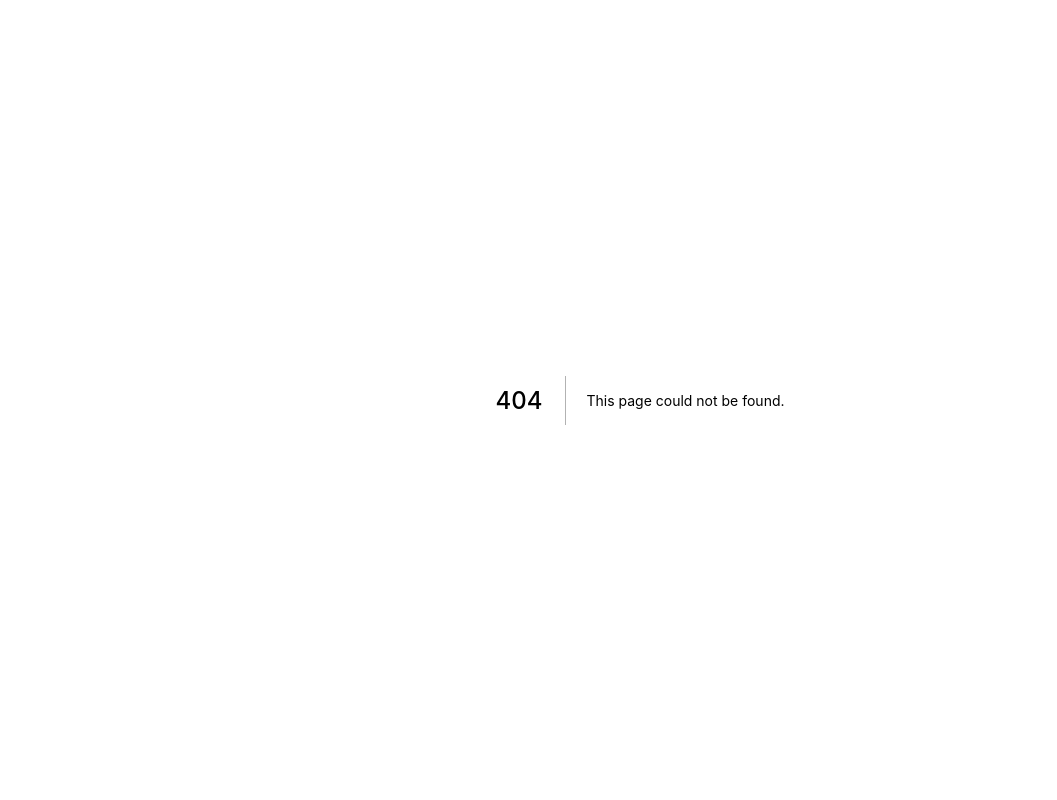
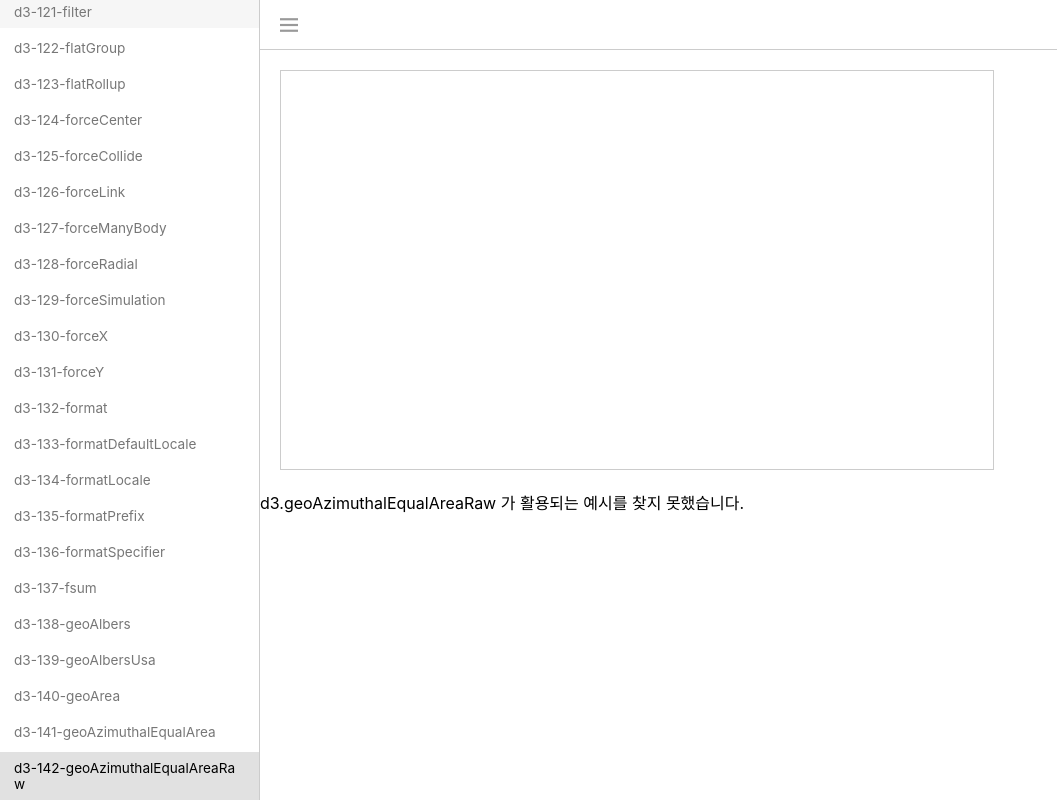
Before and after one commit to wisdomstar94/d3-research, a Next.js app: page /d3-example/d3-142-geoAzimuthalEqualAreaRaw in a window 1280 px wide. Before the commit this address had no page. Shown: the whole page, without its empty margins (0-1057 px from the left). Built offline with nearby package versions, Linux system fonts and the light colour scheme; no server answers.

Commit message:
d3-142-geoAzimuthalEqualAreaRaw 페이지 작성.

```diff
--- a/src/components/layouts/side-bar/side-bar.component.tsx
+++ b/src/components/layouts/side-bar/side-bar.component.tsx
@@ -153,6 +153,7 @@ const SideBar = (props: ISideBar.Props) => {
     { menuName: 'd3-139-geoAlbersUsa', menuLink: '/d3-example/d3-139-geoAlbersUsa' },
     { menuName: 'd3-140-geoArea', menuLink: '/d3-example/d3-140-geoArea' },
     { menuName: 'd3-141-geoAzimuthalEqualArea', menuLink: '/d3-example/d3-141-geoAzimuthalEqualArea' },
+    { menuName: 'd3-142-geoAzimuthalEqualAreaRaw', menuLink: '/d3-example/d3-142-geoAzimuthalEqualAreaRaw' },
   ]);
 
   useEffect(() => {
--- /dev/null
+++ b/src/pages/d3-example/d3-142-geoAzimuthalEqualAreaRaw/index.tsx
@@ -0,0 +1,86 @@
+import { NextPage } from "next";
+import Head from "next/head";
+import { useEffect, useRef } from "react";
+import { select, geoAzimuthalEqualArea, geoAzimuthalEqualAreaRaw, json, geoPath, geoProjection } from 'd3';
+import CommonLayout from "../../../components/layouts/common-layout/common-layout.component";
+
+// https://observablehq.com/@d3/azimuthal-equal-area
+
+const Index: NextPage = () => {
+  return (
+    <>
+      <Head>
+        <title>d3-142-geoAzimuthalEqualAreaRaw</title>
+        <meta name="description" content="d3-142-geoAzimuthalEqualAreaRaw 예시 코드 페이지입니다." />
+        <link rel="icon" href="/favicon.ico" />
+      </Head>
+
+      <CommonLayout>
+        <PageContents />
+      </CommonLayout>
+    </>
+  );
+};
+
+const PageContents = () => {
+  const boxElementRef = useRef<HTMLDivElement>(null);
+
+  useEffect(() => {
+    while (boxElementRef.current?.hasChildNodes() === true) {
+      if (boxElementRef.current?.firstChild !== null) {
+        boxElementRef.current?.removeChild(boxElementRef.current?.firstChild);
+      }
+    }
+
+    /*
+      d3.geoAzimuthalEqualAreaRaw 가 활용되는 예시를 찾지 못했습니다.
+      아래 코드들은 d3-141-geoAzimuthalEqualArea 페이지의 내용을 그대로 갖고와 수정중이었던 부산물입니다.
+    */
+
+    const width = 400;
+    const height = 400;
+
+    const svg = select(boxElementRef.current)
+      .append('svg')
+      .attr("width", width)
+      .attr("height", height);
+
+
+    // AzimuthalEqualArea projection
+    const gfg = geoAzimuthalEqualArea()
+      .scale(width / 1.5 / Math.PI)
+      .translate([width / 2, height / 2]);
+
+    // const gfg = geoProjection(geoAzimuthalEqualAreaRaw()); // 타입 상으로는 맞지만 "TypeError: project is not a function" 에러가 발생합니다. ㅠ_ㅠ
+
+    // Loading the json data
+    const targetUrl = [
+      '/geo/skorea-municipalities-2018-geo.json',
+      '/geo/gz_2010_us_050_00_5m.json',
+      '/geo/countries.geojson.json', // https://github.com/datasets/geo-countries/blob/master/data/countries.geojson
+    ];
+
+    json(targetUrl[2]).then((data: any) => {
+      svg.append("g")
+        .selectAll("path")
+        .data(data.features)
+        .enter().append("path")
+        .attr("fill", "green")
+        .attr("d", geoPath().projection(gfg) as any)
+        .style("stroke", "#ffff");
+    });
+  }, []);
+
+  return (
+    <>
+      <div className="box" ref={boxElementRef}>
+
+      </div>
+      <div>
+        d3.geoAzimuthalEqualAreaRaw 가 활용되는 예시를 찾지 못했습니다.
+      </div>
+    </>
+  );
+};
+
+export default Index;
```
